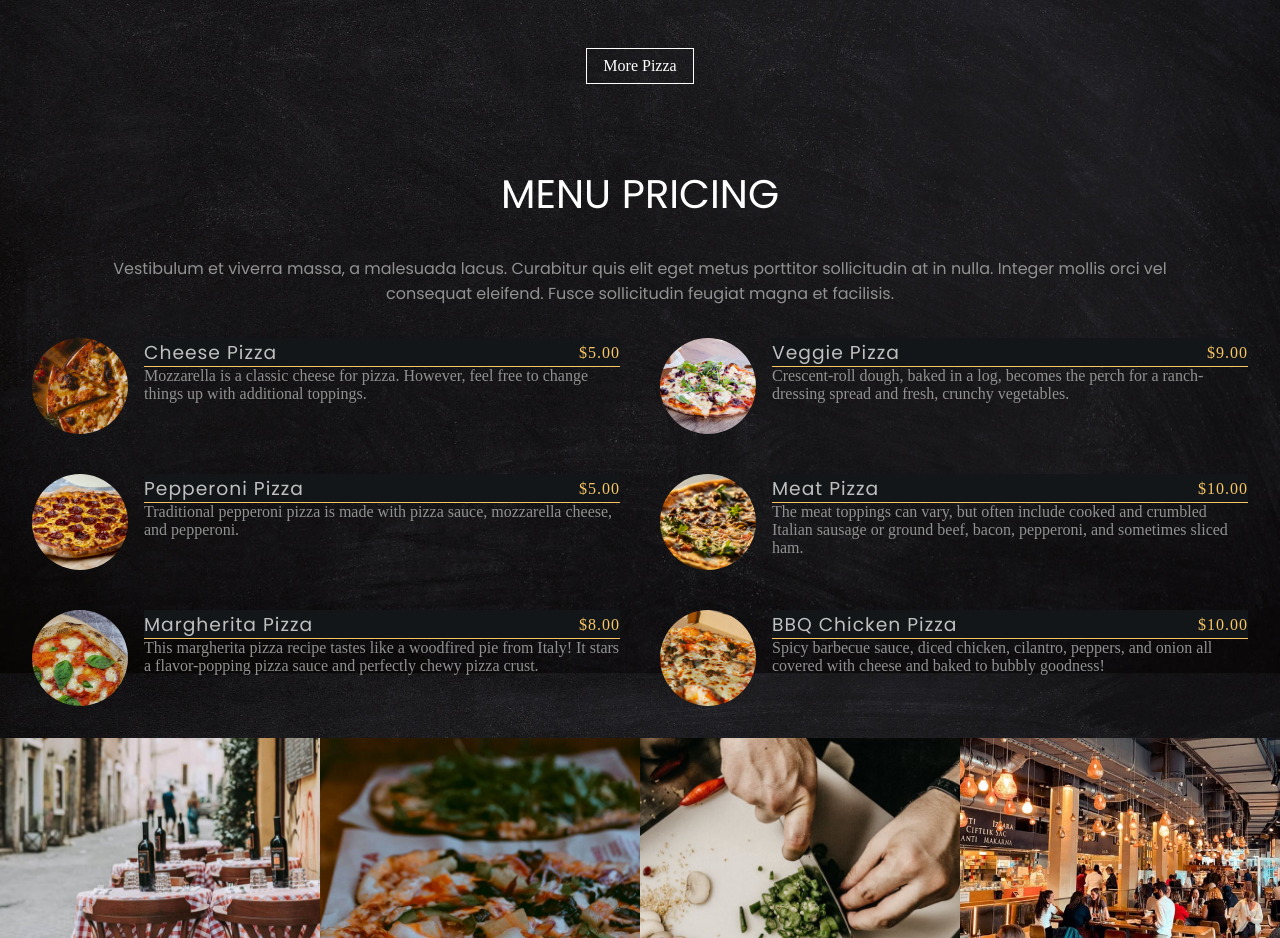
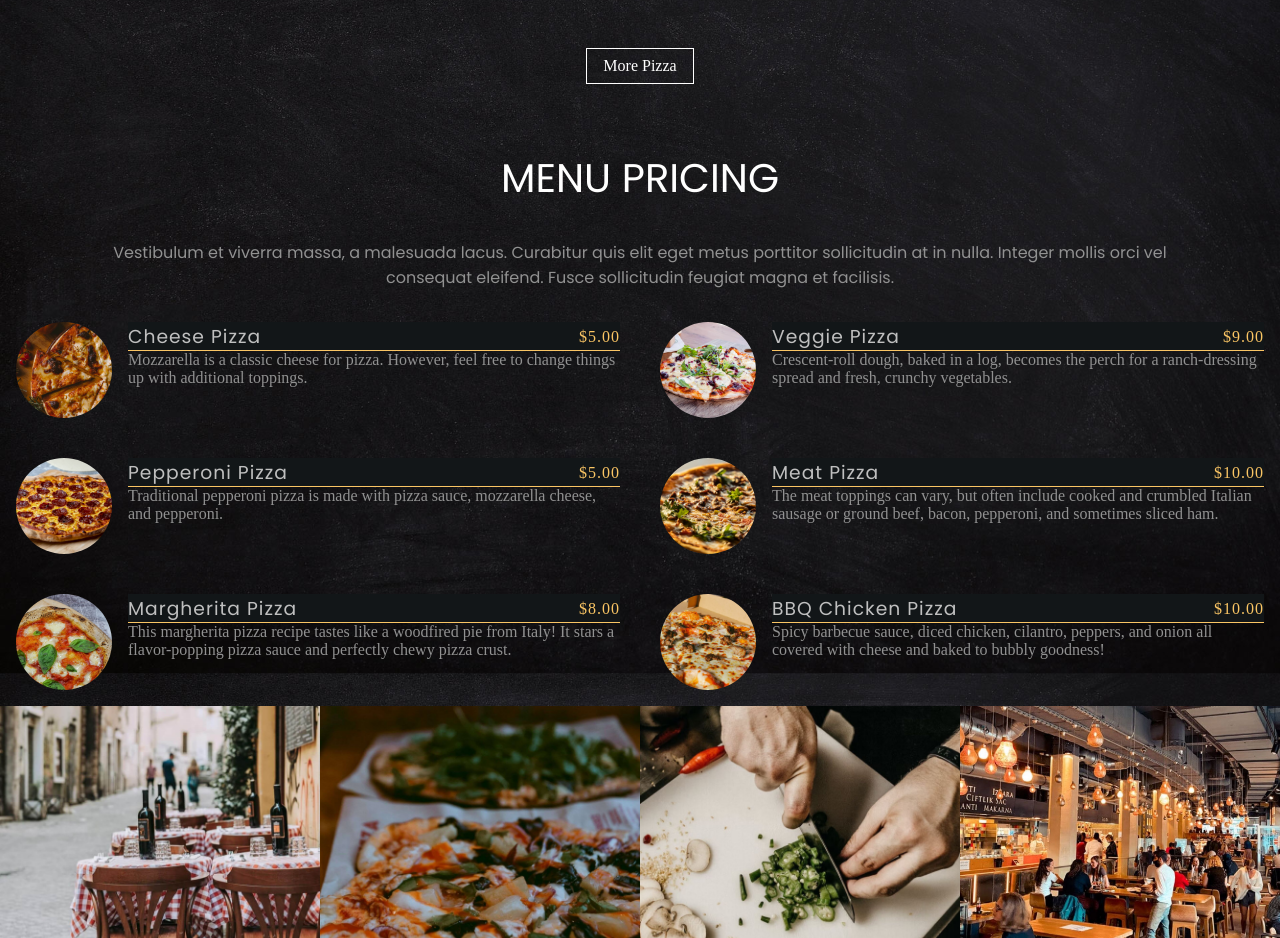
Before and after one commit to my-devpost/pangea-pizza-time-with-react, a React (Create React App) app: page / in a window 1280 px wide. Shown: the part 2740-3678 px from the top of the page. Built offline with nearby package versions, Linux system fonts and the light colour scheme.

Commit message:
removed extra code from css

```diff
--- a/src/assets/App.css
+++ b/src/assets/App.css
@@ -361,7 +361,6 @@ li.alice-carousel__stage-item .__cloned {
   background-repeat: repeat;
   background-size: contain;
   padding: 3rem 1rem;
-
 }
 .section-3 h2 {
   text-transform: uppercase;
@@ -456,8 +455,6 @@ li.alice-carousel__stage-item .__cloned {
 }
 
 .meal-item-details {
-  /* padding-right: 1rem;
-  padding-left: 1rem; */
   gap: 0.5rem;
 }
 .meal-item-details p {
@@ -492,7 +489,7 @@ li.alice-carousel__stage-item .__cloned {
 .section-5 {
   flex-direction: column;
   gap: 2rem;
-  padding: 2rem;
+  padding: 1rem;
 }
 .section-5 h2 {
   text-transform: uppercase;
@@ -591,7 +588,6 @@ li.alice-carousel__stage-item .__cloned {
 
 .highlights {
   z-index: 1;
-  /* max-width: 80%; */
 }
 
 .highligh-container {
@@ -1087,7 +1083,6 @@ hr {
   flex-direction: column;
   top: 100%;
   left: 0;
-  /* transform: translate(0, 20%); */
   z-index: 99;
   background-color: var(--light-black);
   padding-top: 2rem;
--- a/src/assets/Menu.css
+++ b/src/assets/Menu.css
@@ -193,7 +193,6 @@ input[type="search"]::-webkit-search-results-decoration {
   text-decoration: line-through;
 }
 
-
 .add-to-cart-buttons {
   display: flex;
   flex-direction: row;
--- a/src/assets/PasswordRecovery.css
+++ b/src/assets/PasswordRecovery.css
@@ -1,5 +1,3 @@
-
-
 .password-recovery-main {
   width: 100%;
   display: flex;
--- a/src/assets/Register.css
+++ b/src/assets/Register.css
@@ -28,7 +28,6 @@
   margin: 0 auto;
   display: flex;
   flex-direction: column;
-  /* gap: 5rem; */
   gap: 2rem;
   font-family: var(--poppins-font);
   font-weight: 400;
```
Also changed, not shown: src/assets/Responsive.css (+3 -16 lines).
